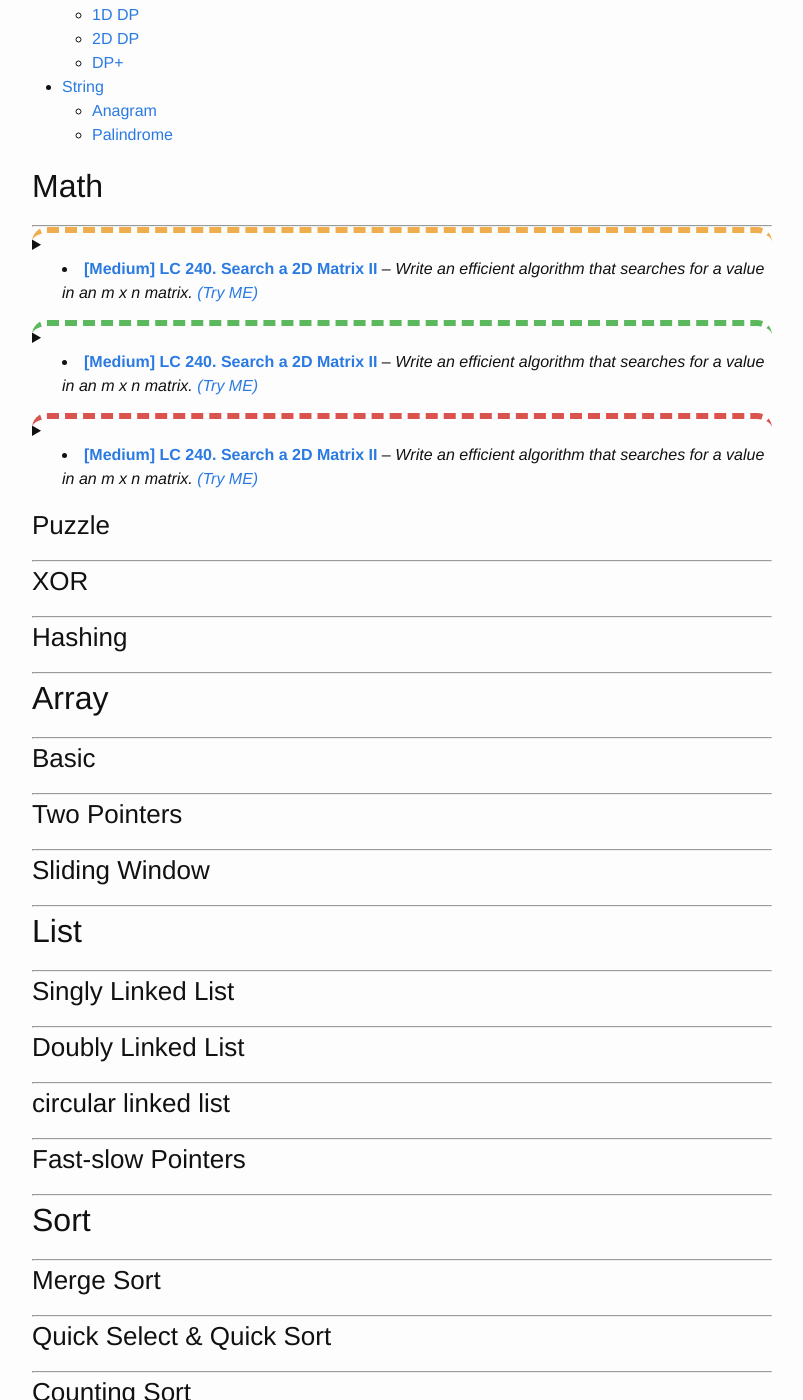
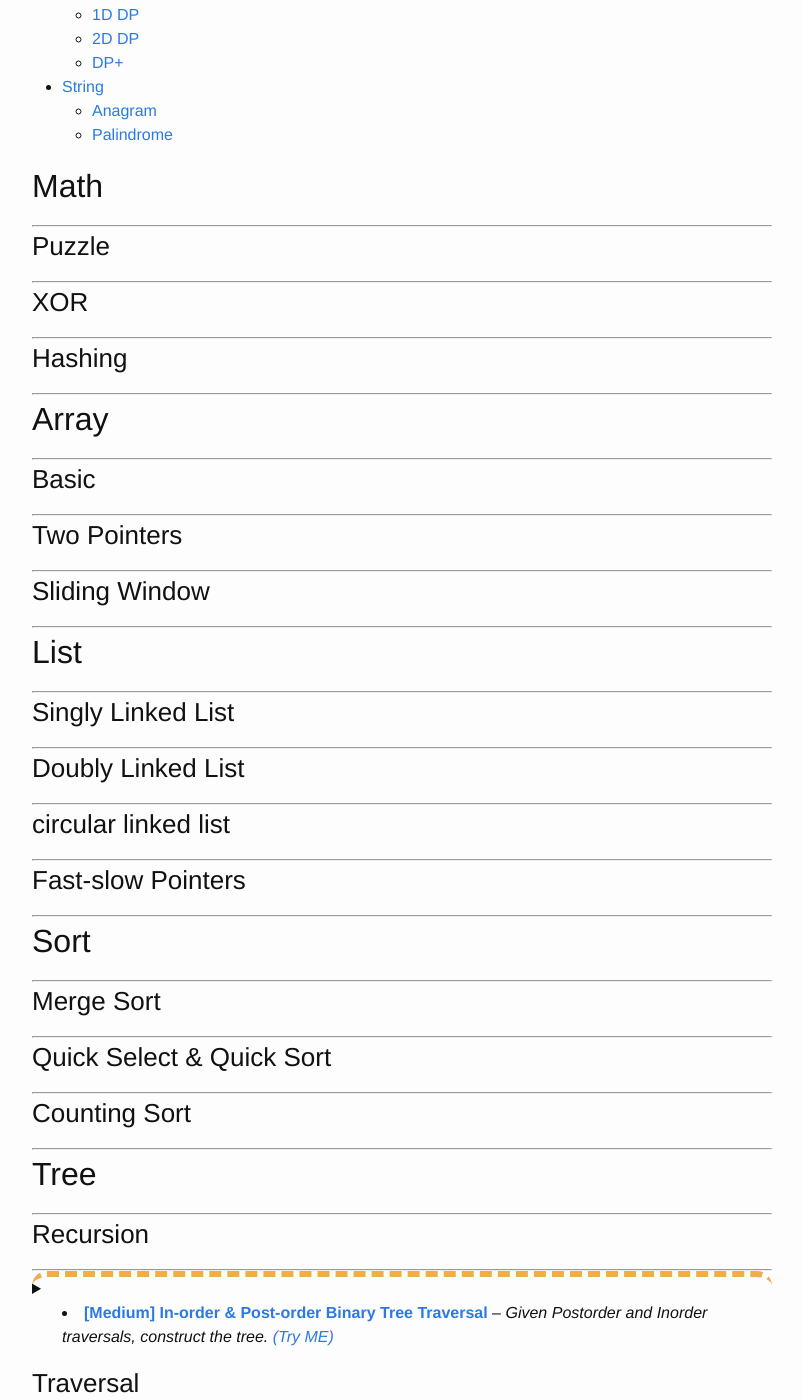
Before and after one commit to trsong/trsong.github.io, a Jekyll site: the page built from _posts/2019-04-01-DailyQuestionsByCategory.md, in a window 1280 px wide and 1400 px high, scrolled down 1181 px. Shown: the whole window, without its empty margins (238-1041 px from the left). Built offline with Jekyll 4.4.1, drawn with Linux system fonts in a browser that asks for light colours; some of the changed text lies outside the part shown.

Commit message:
Add two problem to categories

````diff
--- a/_posts/2019-04-01-DailyQuestionsByCategory.md
+++ b/_posts/2019-04-01-DailyQuestionsByCategory.md
@@ -7,109 +7,25 @@ categories: Python/Java
 * This will become a table of contents (this text will be scraped).
 {:toc}
 
+<!--
+<details>
+<summary class="lc_h">
+
+- [****]() -- ** [*\(Try ME\)*]()
+
+</summary>
+<div>
+
+
+</div>
+</details>
+-->
+
 {::options parse_block_html="true" /}
-
 
 
 ## Math
 ---
-
-
-<!-- **[Medium] LC 240. Search a 2D Matrix II** [=>Solution](https://repl.it/@trsong/Search-a-2D-Matrix-II) -->
-
-
-
-<details>
-<summary class="lc_m">
-
-- [**\[Medium\] LC 240. Search a 2D Matrix II**](https://trsong.github.io/python/java/2020/05/02/DailyQuestionsMay/#jul-31-2020-hard-longest-path-in-binary-tree) -- *Write an efficient algorithm that searches for a value in an m x n matrix.* [*\(Try ME\)*](https://repl.it/@trsong/Longest-Path-in-Binary-Tree)
-
-</summary>
-<div>
-
-**Question:** Write an efficient algorithm that searches for a value in an m x n matrix. This matrix has the following properties:
-- Integers in each row are sorted in ascending from left to right.
-- Integers in each column are sorted in ascending from top to bottom.
-
-**Example:**
-```py
-Consider the following matrix:
-
-[
-  [ 1,  4,  7, 11, 15],
-  [ 2,  5,  8, 12, 19],
-  [ 3,  6,  9, 16, 22],
-  [10, 13, 14, 17, 24],
-  [18, 21, 23, 26, 30]
-]
-Given target = 5, return True.
-Given target = 20, return False.
-```
-
-</div>
-</details>
-
-<details>
-<summary class="lc_e">
-
-- [**\[Medium\] LC 240. Search a 2D Matrix II**](http://127.0.0.1:4000/python/java/2020/05/01/DailyQuestionsMay/#jul-31-2020-hard-longest-path-in-binary-tree) -- *Write an efficient algorithm that searches for a value in an m x n matrix.* [*\(Try ME\)*](http://127.0.0.1:4000/python/java/2020/05/01/DailyQuestionsMay/#jul-31-2020-hard-longest-path-in-binary-tree)
-
-</summary>
-<div>
-
-**Question:** Write an efficient algorithm that searches for a value in an m x n matrix. This matrix has the following properties:
-- Integers in each row are sorted in ascending from left to right.
-- Integers in each column are sorted in ascending from top to bottom.
-
-**Example:**
-```py
-Consider the following matrix:
-
-[
-  [ 1,  4,  7, 11, 15],
-  [ 2,  5,  8, 12, 19],
-  [ 3,  6,  9, 16, 22],
-  [10, 13, 14, 17, 24],
-  [18, 21, 23, 26, 30]
-]
-Given target = 5, return True.
-Given target = 20, return False.
-```
-
-</div>
-</details>
-
-
-
-<details>
-<summary class="lc_h">
-
-- [**\[Medium\] LC 240. Search a 2D Matrix II**](http://127.0.0.1:4000/python/java/2020/05/01/DailyQuestionsMay/#jul-31-2020-hard-longest-path-in-binary-tree) -- *Write an efficient algorithm that searches for a value in an m x n matrix.* [*\(Try ME\)*](http://127.0.0.1:4000/python/java/2020/05/01/DailyQuestionsMay/#jul-31-2020-hard-longest-path-in-binary-tree)
-
-</summary>
-<div>
-
-**Question:** Write an efficient algorithm that searches for a value in an m x n matrix. This matrix has the following properties:
-- Integers in each row are sorted in ascending from left to right.
-- Integers in each column are sorted in ascending from top to bottom.
-
-**Example:**
-```py
-Consider the following matrix:
-
-[
-  [ 1,  4,  7, 11, 15],
-  [ 2,  5,  8, 12, 19],
-  [ 3,  6,  9, 16, 22],
-  [10, 13, 14, 17, 24],
-  [18, 21, 23, 26, 30]
-]
-Given target = 5, return True.
-Given target = 20, return False.
-```
-
-</div>
-</details>
 
 ### Puzzle
 ---
@@ -166,6 +82,49 @@ Given target = 20, return False.
 ### Recursion
 ---
 
+
+
+<details>
+<summary class="lc_m">
+
+- [**\[Medium\] In-order & Post-order Binary Tree Traversal**](https://trsong.github.io/python/java/2020/05/02/DailyQuestionsMay/#jul-29-2020-medium-in-order--post-order-binary-tree-traversal) -- *Given Postorder and Inorder traversals, construct the tree.* [*\(Try ME\)*](https://repl.it/@trsong/Test-Build-Binary-Tree-with-In-order-and-Post-order-Traversal)
+
+</summary>
+<div>
+
+**Question:** Given Postorder and Inorder traversals, construct the tree.
+
+**Examples 1:**
+```py
+Input:
+in_order = [2, 1, 3]
+post_order = [2, 3, 1]
+
+Output:
+      1
+    /   \
+   2     3
+```
+
+**Example 2:**
+```py
+Input:
+in_order = [4, 8, 2, 5, 1, 6, 3, 7]
+post_order = [8, 4, 5, 2, 6, 7, 3, 1]
+
+Output:
+          1
+       /     \
+     2        3
+   /    \   /   \
+  4     5   6    7
+    \
+      8
+```
+
+</div>
+</details>
+
 ### Traversal
 ---
 
@@ -221,6 +180,41 @@ Given target = 20, return False.
 ### BFS
 ---
 
+<details>
+<summary class="lc_h">
+
+- [**\[Hard\] Longest Path in Binary Tree**](https://trsong.github.io/python/java/2020/05/02/DailyQuestionsMay/#jul-31-2020-hard-longest-path-in-binary-tree) -- *Given a binary tree, return any of the longest path.* [*\(Try ME\)*](https://repl.it/@trsong/Test-Longest-Path-in-Binary-Tree)
+
+</summary>
+<div>
+
+**Question:** Given a binary tree, return any of the longest path.
+
+**Example 1:**
+```py
+Input:      1
+          /   \
+        2      3
+      /  \
+    4     5
+
+Output: [4, 2, 1, 3] or [5, 2, 1, 3]
+```
+
+**Example 2:**
+```py
+Input:      1
+          /   \
+        2      3
+      /  \      \
+    4     5      6
+
+Output: [4, 2, 1, 3, 6] or [5, 2, 1, 3, 6]
+```
+
+</div>
+</details>
+
 ### Level-based BFS
 ---
 
````
